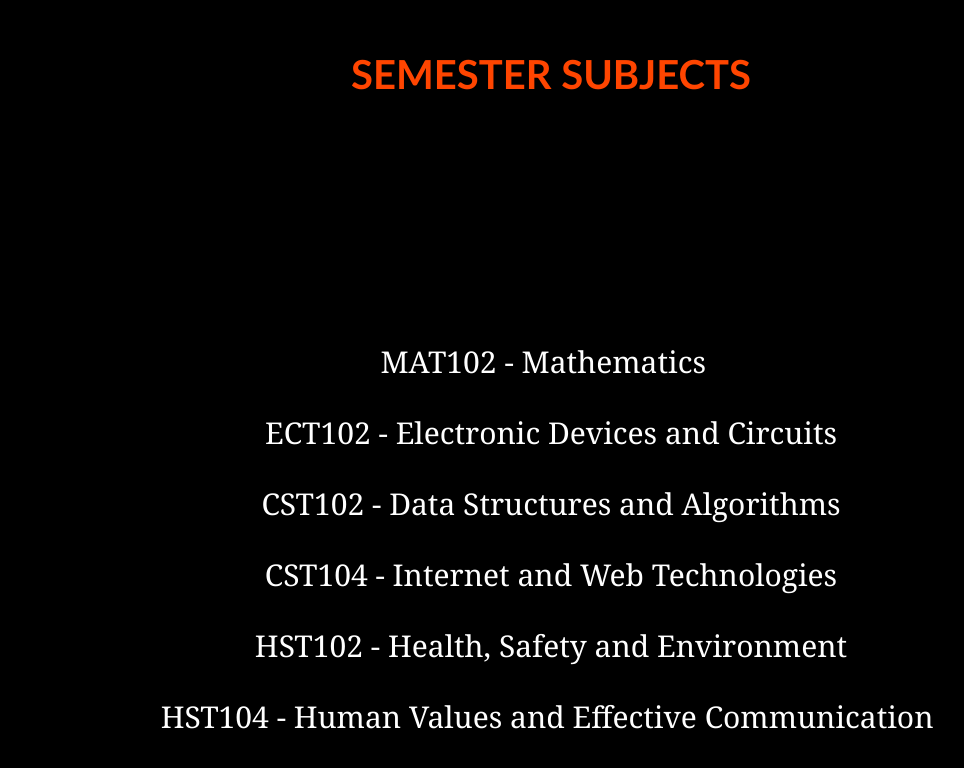
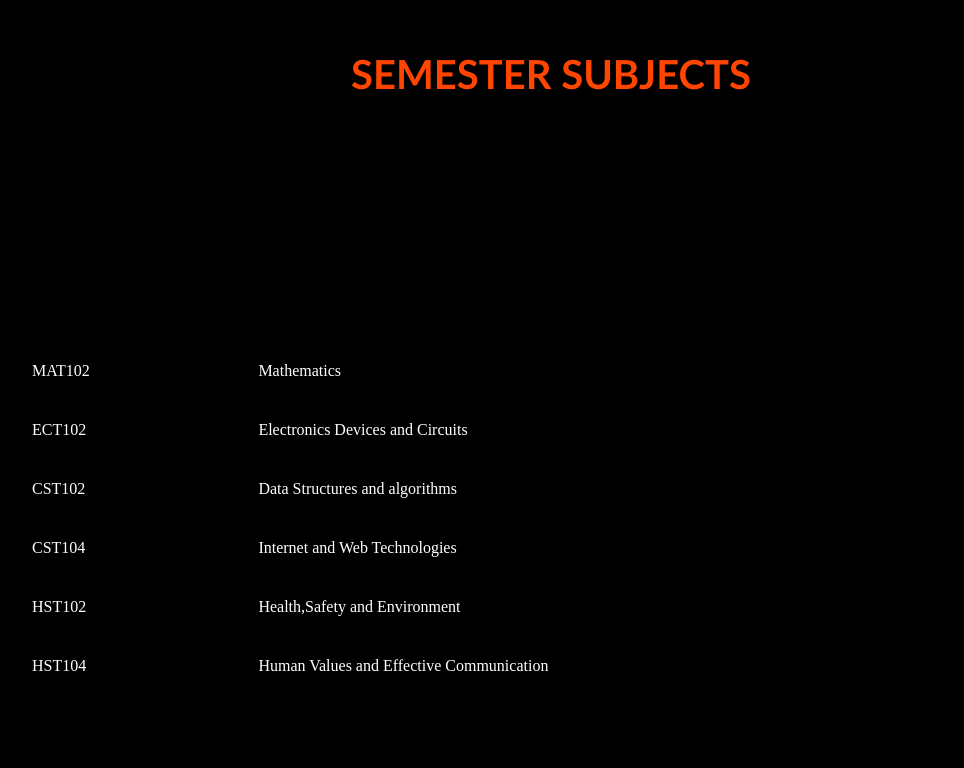
Before and after one commit to Abhishek151100/Abhishek151100.github.io, a plain HTML site: page semester.html in a window 1280 px wide. Shown: the whole page, without its empty margins (89-1053 px from the left). Drawn offline with Linux system fonts and the light colour scheme.

Commit message:
Update semester.html

```diff
--- a/semester.html
+++ b/semester.html
@@ -6,6 +6,11 @@
 		body {background-color: black; margin-left: 100px; margin-top: 50px; margin-right: 100px; color: white}
 		h1 {color: orangered; font-family: Trebuchet MS}
 		p {color: white; font-family: Cambria; font-size: 30px}
+		table,th,td{
+	border: 1px solid black;
+	border-collapse:collapse;
+	padding:20px}
+	p.dotted {border-style: dotted;}
 	</style>
 	<title>About Me</title>
 </head>
@@ -14,13 +19,31 @@
 <p>&nbsp;</p>
 <p id="sem">&nbsp;</p>
 <p>&nbsp;</p>
-	<p>MAT102 - Mathematics &nbsp;</p>
-	<p>ECT102 - Electronic Devices and Circuits</p>
-	<p>CST102 - Data Structures and Algorithms</p>
-  <p>CST104 - Internet and Web Technologies</p>
-  <p>HST102 - Health, Safety and Environment</p>
-	<p>HST104 - Human Values and Effective Communication&nbsp;</p>
-	<br><br><br><br><br><br><br>
+<table style="width:100%">
+<TR>
+<td>MAT102</td>
+<td>Mathematics</td>
+	</tr>
+<tr>
+	<td>ECT102</td>
+	<td>Electronics Devices and Circuits</td>
+	</tr>
+<tr>
+	<td>CST102</td>
+	<td>Data Structures and algorithms</td>
+	</tr>
+<tr>
+	<td>CST104</td>
+	<td>Internet and Web Technologies</td>
+	</tr>
+<tr>
+	<td>HST102</td>
+	<td>Health,Safety and Environment<td>
+	</tr>
+	<tr>
+		<td>HST104</td>
+		<td>Human Values and Effective Communication<td>
+	</tr>
 </center>
 </body>
 </html>
```
